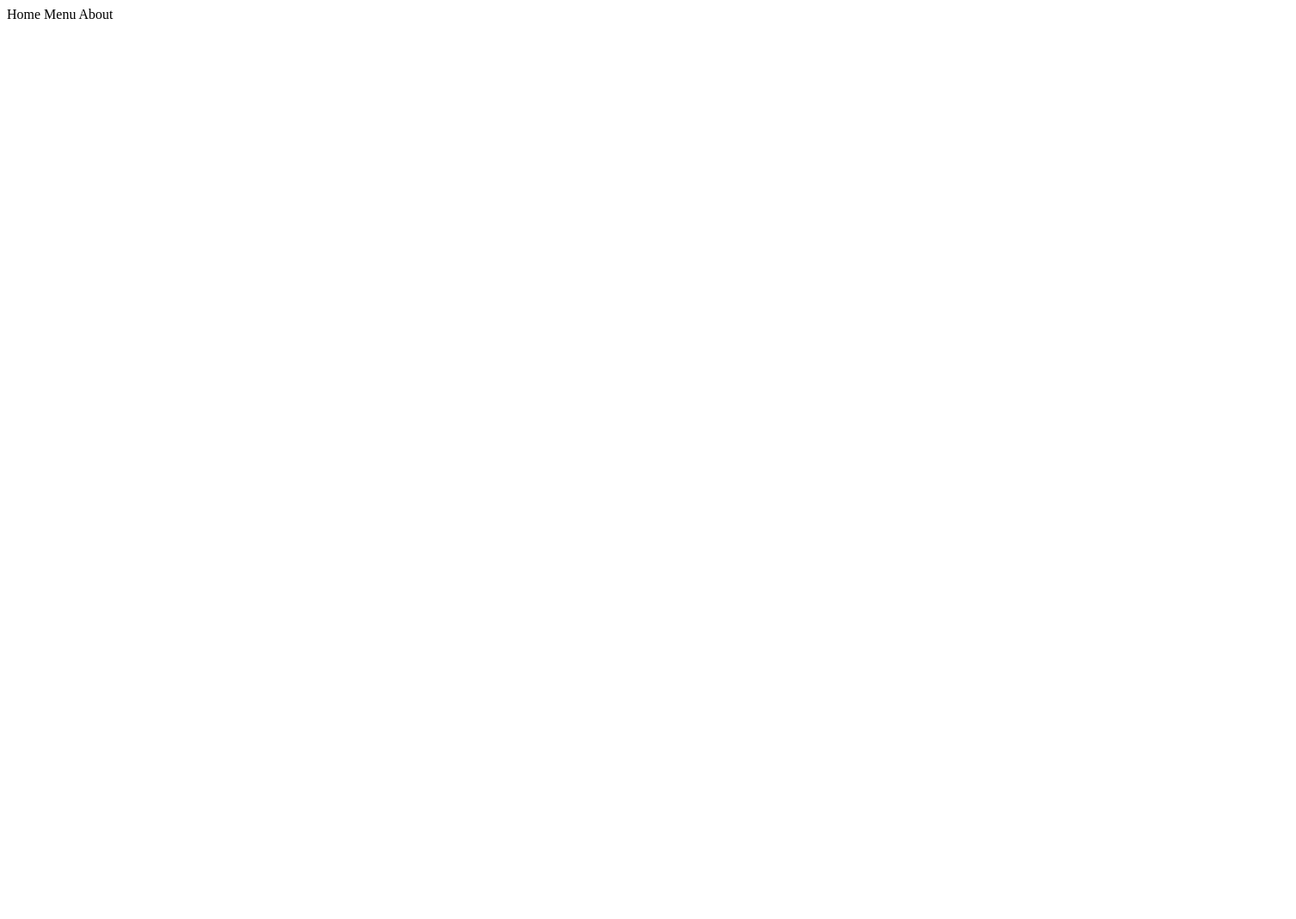
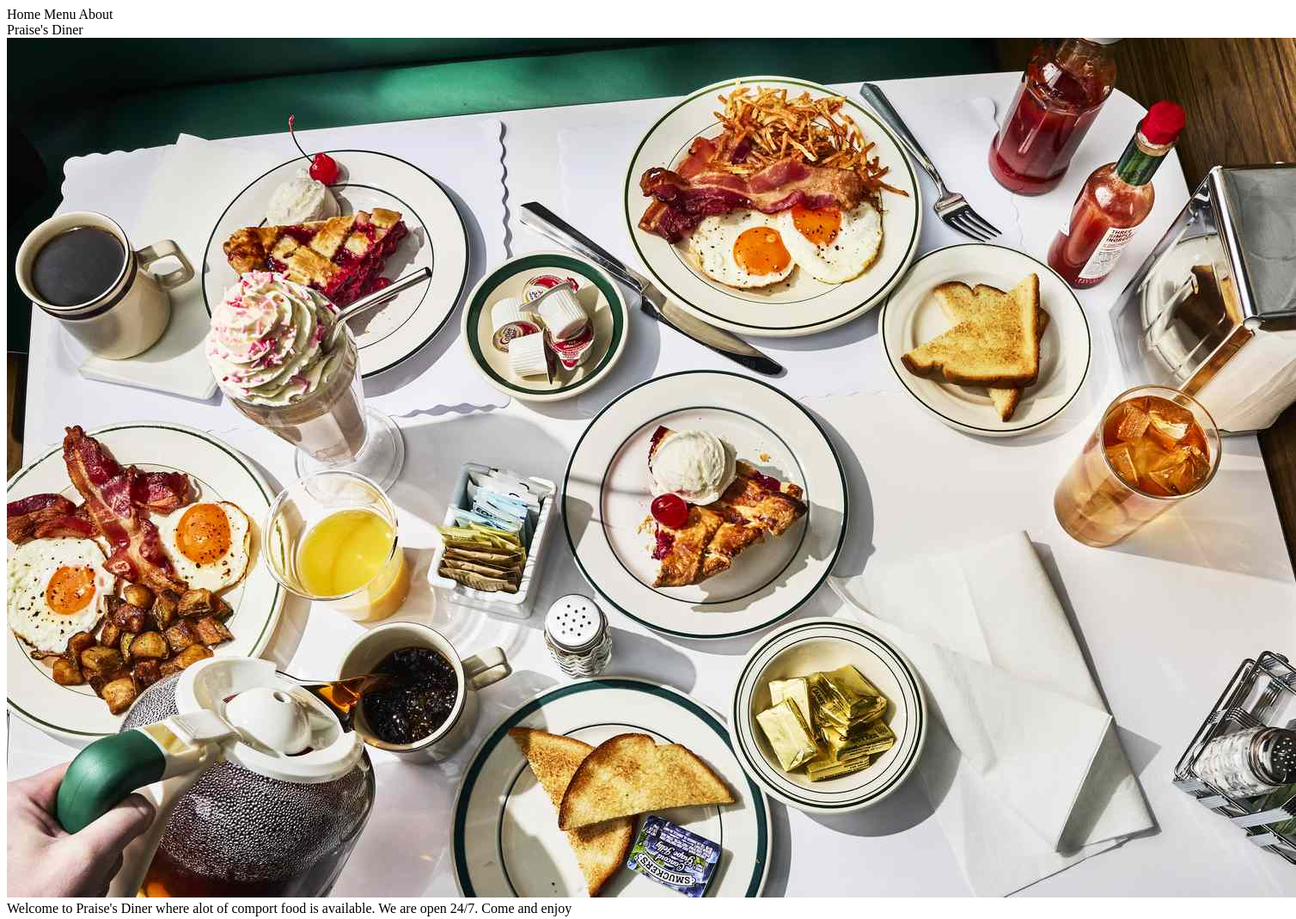
Before and after one commit to Icarium12/Restaurant_Page, a website built with webpack: page src/template.html in a window 1280 px wide. Shown: the whole page at 86% size, 1508 px wide, since content can reach past the window. Before the commit the page ends 800 px from the top, so only its background shows below. Built offline with nearby package versions, Linux system fonts and the light colour scheme.

Commit message:
Created Home Page Module

```diff
--- a/package.json
+++ b/package.json
@@ -18,6 +18,7 @@
   },
   "homepage": "https://github.com/Icarium12/Restaurant_Page#readme",
   "devDependencies": {
+    "html-loader": "^5.1.0",
     "html-webpack-plugin": "^5.6.4",
     "webpack": "^5.102.1",
     "webpack-cli": "^6.0.1",
--- /dev/null
+++ b/src/Home.js
@@ -0,0 +1,23 @@
+import dinerImage from "./diner.jpg";
+
+
+function home() {
+    const content = document.querySelector("#content");
+
+    const heading = document.createElement("div");
+    heading.textContent = "Praise's Diner";
+    content.appendChild(heading);
+
+    const image = document.createElement("img");
+    image.src = dinerImage;
+    content.appendChild(image)
+
+    const info = document.createElement("div");
+    info.textContent = `Welcome to Praise's Diner where alot of comport food is available.
+                        We are open 24/7.
+                        Come and enjoy`;
+    content.appendChild(info);
+
+}
+
+export {home};
--- a/src/index.js
+++ b/src/index.js
@@ -1 +1,5 @@
+import {home} from "./Home.js"
+
+
+home();
 console.log("test");
--- a/webpack.config.js
+++ b/webpack.config.js
@@ -14,4 +14,16 @@ module.exports = {
             template: "./src/template.html",
         }),
     ],
+    module: {
+        rules: [
+            {
+                test: /\.html$/i,
+                loader: "html-loader",
+            },
+            {
+                test: /\.(png|svg|jpg|jpeg|gif)$/i,
+                type: "asset/resource",
+            },
+        ],
+    },
 };
```
Also changed, not shown: src/template.html (+2 -1 lines), src/diner.jpg (added), 1 other file.
